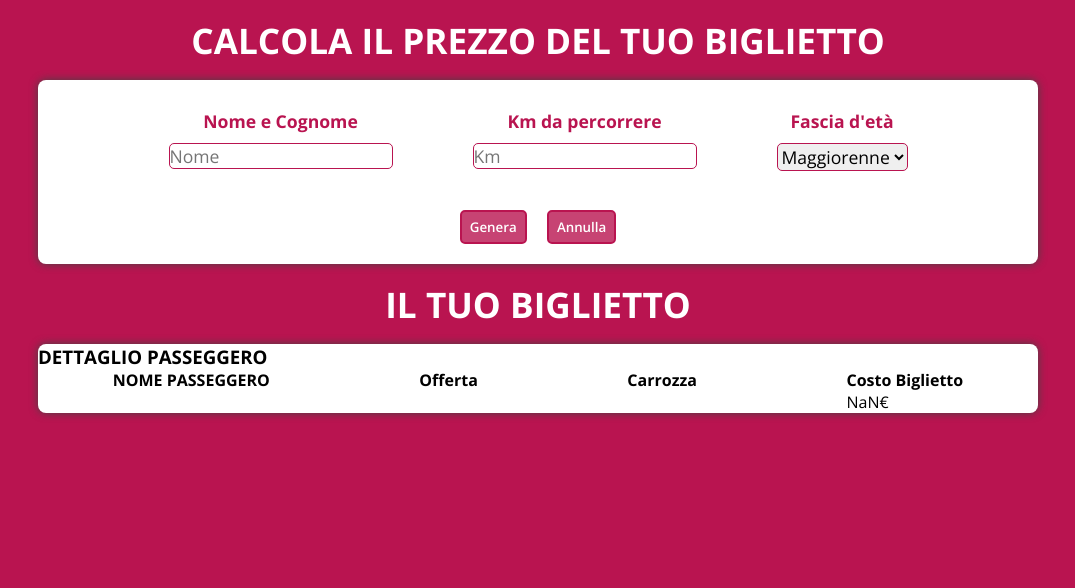
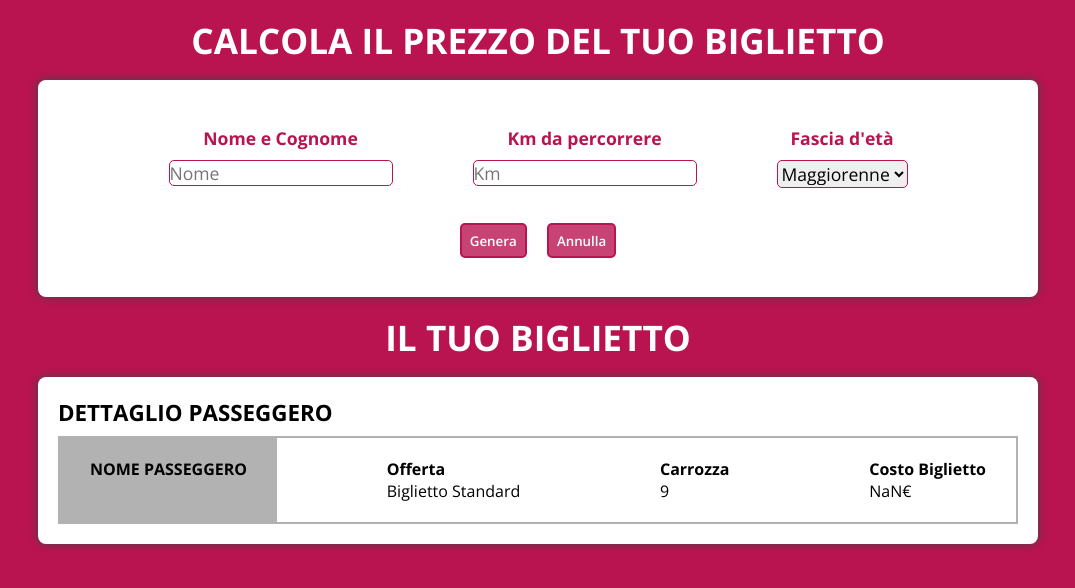
Before and after one commit to Albiddd/js-biglietto-treno-form, a plain HTML site: page index.html in a window 1280 px wide. Both pictures are taken after a click on the input "Genera". Shown: the whole page, without its empty margins (102-1177 px from the left). Drawn offline with nearby package versions, Linux system fonts and the light colour scheme.

Commit message:
exercize complete

```diff
--- a/css/style.css
+++ b/css/style.css
@@ -24,6 +24,7 @@ section h2{
     max-width: 1000px;
     margin: 0 auto;
     box-shadow: 0px 0px 8px 0px rgb(68, 67, 67);
+    padding: 20px;
 }
 .row{
     display: flex;
@@ -31,7 +32,7 @@ section h2{
     justify-content: center;
 }
 .col-calc{
-    padding: 1.2rem 0;
+    padding: 1rem 0;
 }
 .col-calc h4{
     padding: 10px 0;
@@ -62,5 +63,17 @@ section h2{
 
 #row-biglietto{
     display: none;
-    justify-content: space-around;
+    justify-content: space-between;
+    border: 2px solid #b2b2b2;
 }
+.container h3{
+    font-size: 1.4rem;
+    padding-bottom: 0.5rem;
+}
+.col{
+    padding: 20px 30px;
+}
+.col-pass{
+    background-color: #b2b2b2;
+    font-weight: 700;
+}
--- a/index.html
+++ b/index.html
@@ -61,7 +61,6 @@
                         <span id="costo"></span>
                     </div>
                 </div>
-                <h5 id="biglietto"></h5>
             </div>
         </section>
     </main>
--- a/js/app.js
+++ b/js/app.js
@@ -11,10 +11,13 @@ buttonElement.addEventListener('click', function(){
     const carrozza = document.getElementById('carrozza');
     const costo = document.getElementById('costo');
 
-    passeggero.innerHTML = nome
+
+
     const biglietto = document.getElementById('row-biglietto');
     biglietto.style.display = 'flex'
 
+    passeggero.innerHTML = nome;
+    carrozza.innerHTML = Math.round(Math.random() * 10);
 
    if (eta < 18){
         let percentualeSconto = 0.2;
@@ -22,7 +25,7 @@ buttonElement.addEventListener('click', function(){
         let prezzoScontato = prezzo - sconto;
         prezzoScontato = prezzoScontato.toFixed(2);
         costo.innerHTML = prezzoScontato + '&euro;';
-
+        offerta.innerHTML = 'Biglietto Ridotto';
     }
     else if (eta >= 65){
         let percentualeSconto = 0.4;
@@ -30,12 +33,14 @@ buttonElement.addEventListener('click', function(){
         let prezzoScontato = prezzo - sconto;
         prezzoScontato = prezzoScontato.toFixed(2);
         costo.innerHTML = prezzoScontato + '&euro;';
+        offerta.innerHTML = 'Biglietto Over65';
     }
     else{
         const sconto = prezzo * percentualeSconto;
         let prezzoScontato = prezzo - sconto;
         prezzoScontato = prezzoScontato.toFixed(2);
-        costo.innerHTML = prezzo + '&euro;';;
+        costo.innerHTML = prezzo + '&euro;';
+        offerta.innerHTML = 'Biglietto Standard';
 
     }
 } )
```
